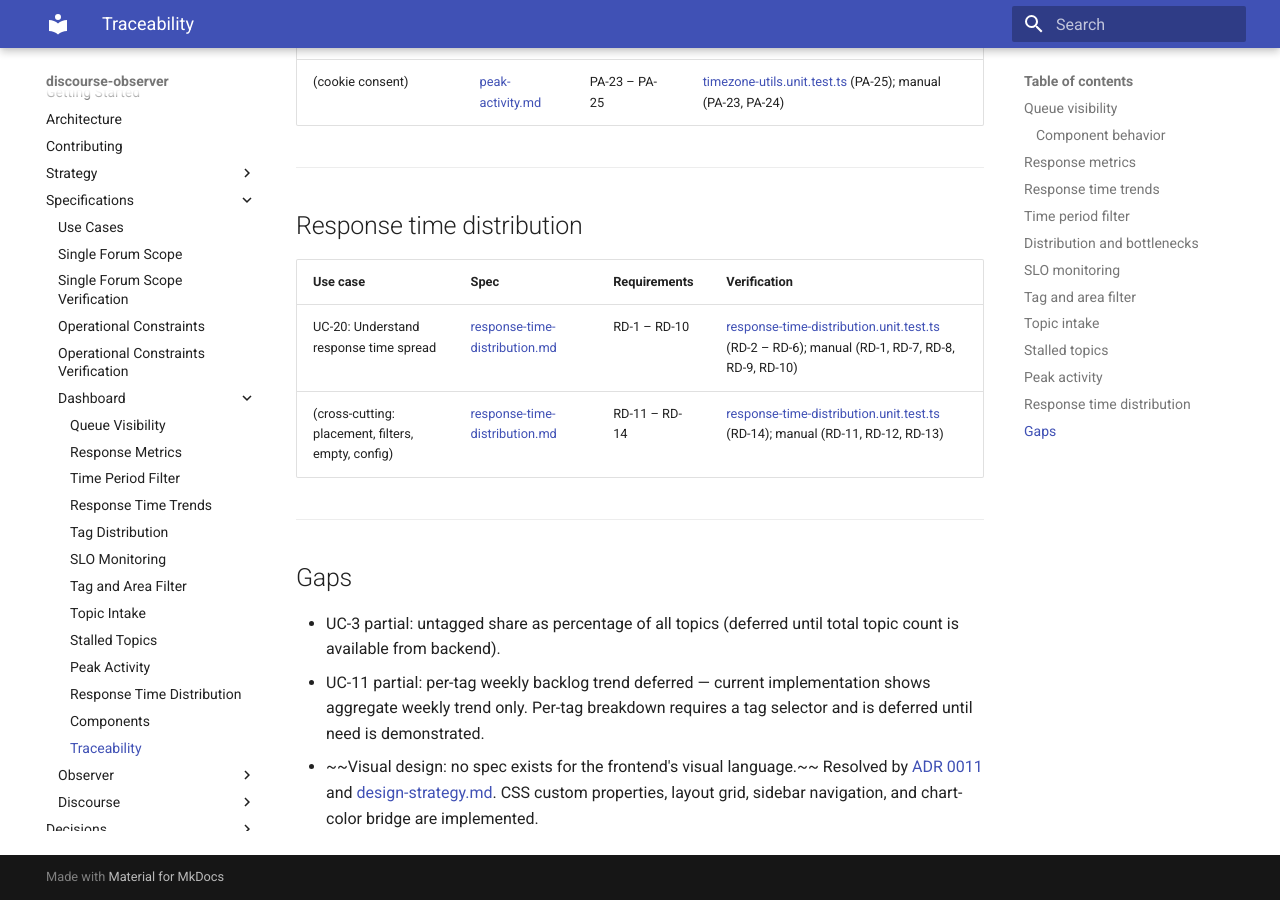
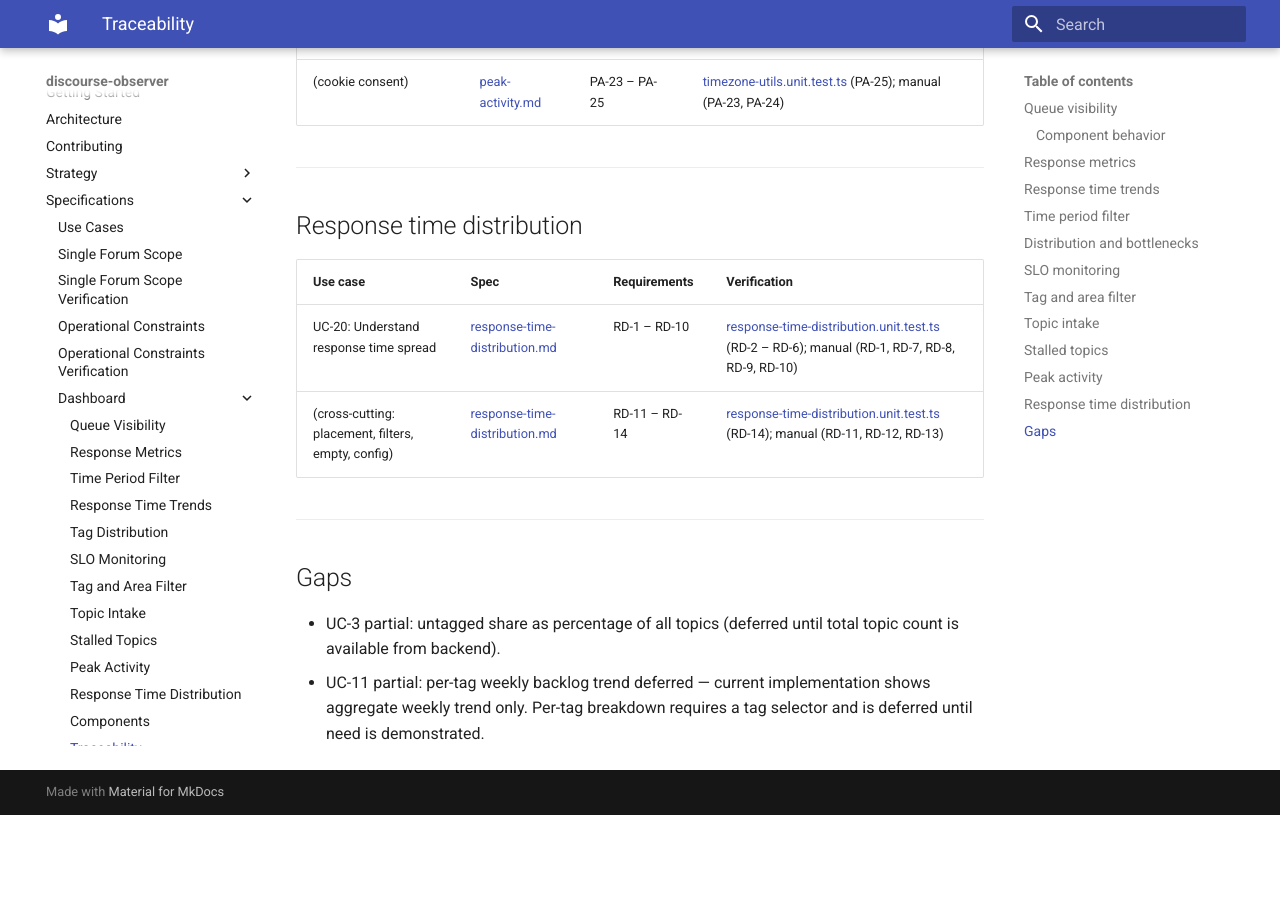
Before and after one commit to MorganDigitalAsyncTransparency/community, an MkDocs documentation site: the page built from discourse-observer/specs/dashboard/traceability.md, in a window 1280 px wide and 900 px high, scrolled down 4380 px. Built offline with MkDocs 1.6.1 and Material for MkDocs 9.7.7, drawn with Linux system fonts in a browser that asks for light colours; after the commit the page ends 5195 px from its top, so only the background shows below that.

Commit message:
Remove resolved visual design gap from traceability matrix
The gap was addressed by ADR 0011 and design-strategy.md.

Co-Authored-By: Claude Opus 4.6 (1M context) <noreply@anthropic.com>

```diff
--- a/discourse-observer/specs/dashboard/traceability.md
+++ b/discourse-observer/specs/dashboard/traceability.md
@@ -125,4 +125,3 @@ This matrix shows how use cases decompose into specifications, requirements, and
 
 - UC-3 partial: untagged share as percentage of all topics (deferred until total topic count is available from backend).
 - UC-11 partial: per-tag weekly backlog trend deferred — current implementation shows aggregate weekly trend only. Per-tag breakdown requires a tag selector and is deferred until need is demonstrated.
-- ~~Visual design: no spec exists for the frontend's visual language.~~ Resolved by [ADR 0011](../../docs/decisions/0011-dashboard-layout-and-theme.md) and [design-strategy.md](../../docs/design-strategy.md). CSS custom properties, layout grid, sidebar navigation, and chart-color bridge are implemented.
```
